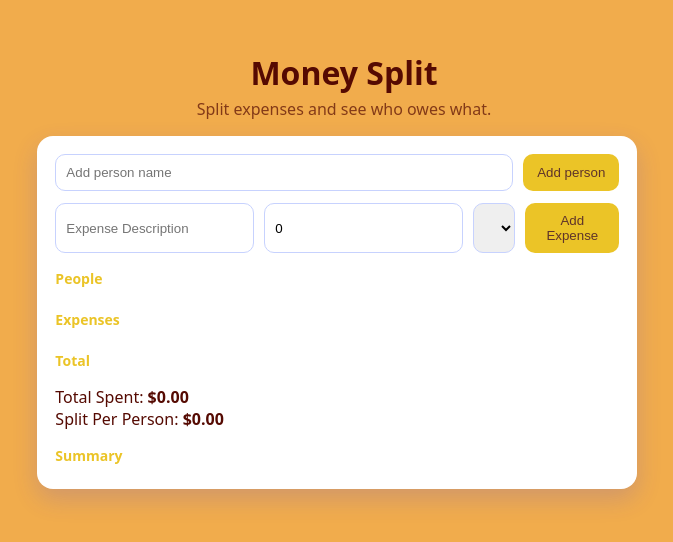
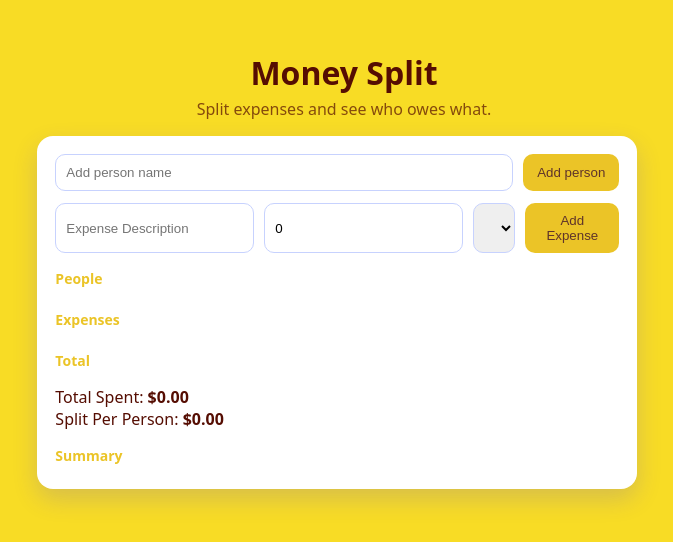
Before and after one commit to lucioperaza/expense-splitter-vue, a Vue app: page / in a window 1280 px wide. Shown: the part 130-672 px from the top of the page, without its empty margins (296-969 px from the left). Built offline with nearby package versions, Linux system fonts and the light colour scheme.

Commit message:
new background color

```diff
--- a/src/style.css
+++ b/src/style.css
@@ -9,6 +9,6 @@ body {
   place-items: center;
   padding: 24px;
   font-family: system-ui, sans-serif;
-  background: #f1ac4c;
-  color: #550a02;
+  background: #f8dc25;
+  color: #550d02;
 }
```
